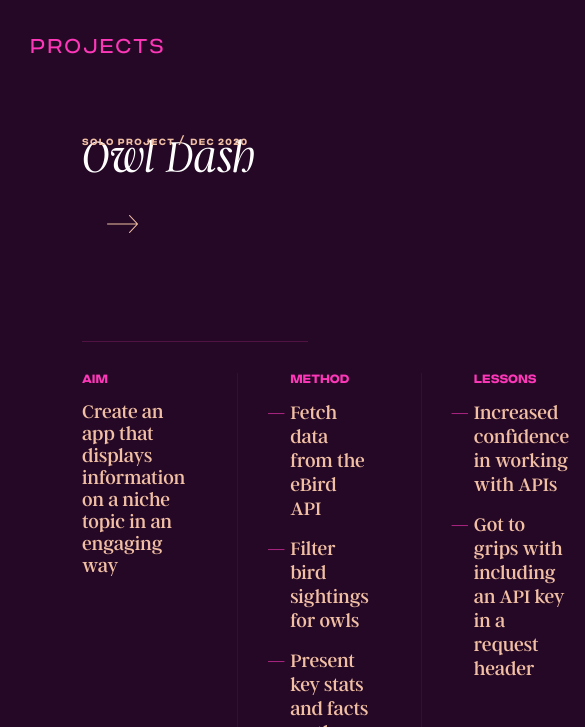
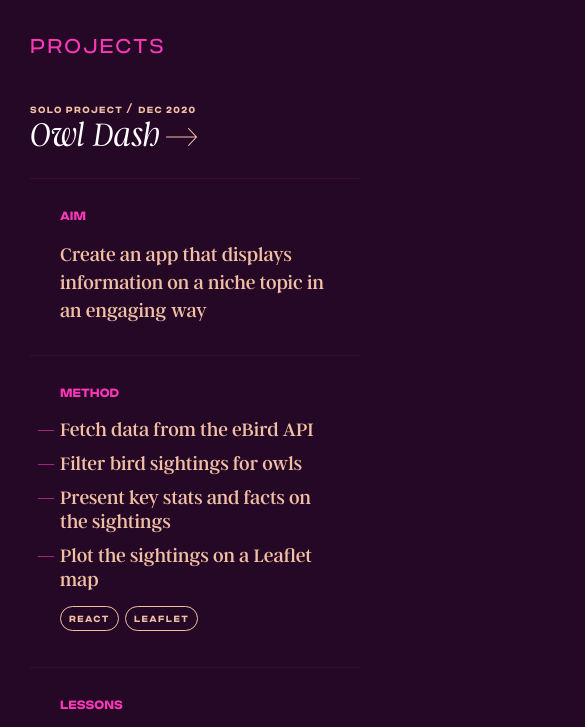
Before and after one commit to lauracdobie/lcd-coffee, a plain HTML site: page projects.html in a window 390 px wide. Shown: the part 73-800 px from the top of the page, 585 px wide, since content can reach past the window. Drawn offline with Linux system fonts and the light colour scheme.

Commit message:
Projects mobile styles complete

```diff
--- a/projects.html
+++ b/projects.html
@@ -25,7 +25,7 @@
 		  </header>
 
 		  <div class="projects-wrapper">
-			<div class="vertical-heading">
+			<div class="vertical-heading projects-header">
 				<h1>
 					Projects
 				</h1>
--- a/styles/style.css
+++ b/styles/style.css
@@ -788,6 +788,50 @@ footer .external-links {
 		width: 30px;
 	}
 
+	.project-title {
+		border: none;
+		padding-bottom: 0;
+	}
+
+	.project-details {
+		display: block;
+		line-height: 1.4;
+		padding-top: 20px;
+	}
+
+	.project-details .taglist {
+		margin-top: 10px;
+		margin-bottom: 0;
+	}
+
+	.project-column {
+		margin: 0 48px 0px 48px;
+		border-top: 1px solid rgba(252, 55, 184, 0.1);
+		padding: 30px 30px;
+	}
+
+	.project-column:nth-child(2) {
+		border-left: none;
+		border-right: none;
+	}
+
+	.bullets li {
+		margin-bottom: 10px;
+	}
+
+	.projects-wrapper .vertical-heading {
+		position: static;
+		transform: rotate(0deg) translateX(0%);
+		padding: 40px 30px 0 52px;
+		width: 100%;
+		text-align: left;
+	}
+
+	.project {
+		margin-left: 0;
+		border-left: none;
+	}
+
 	footer .external-links {
 		grid-template-columns: 3fr 1fr 1fr ;
 	}
@@ -1037,6 +1081,26 @@ footer .external-links {
 		border-bottom: none;
 	}
 
+	.projects-wrapper .projects-header {
+		padding-bottom: 0px;
+	}
+
+	.project-title, .project-column {
+		margin: 0;
+	}
+
+	.project-title h2{
+		font-size: 36px;
+	}
+
+	.project-title .cta-arrow {
+		width: 45px;
+	}
+
+	.project-subtitle {
+		transform: translateY(0.4em);
+	}
+
 	footer {
 		display: block;
 	}
```
